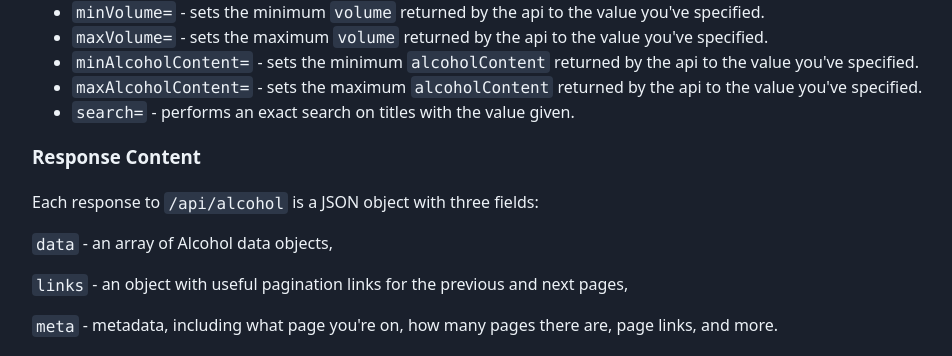
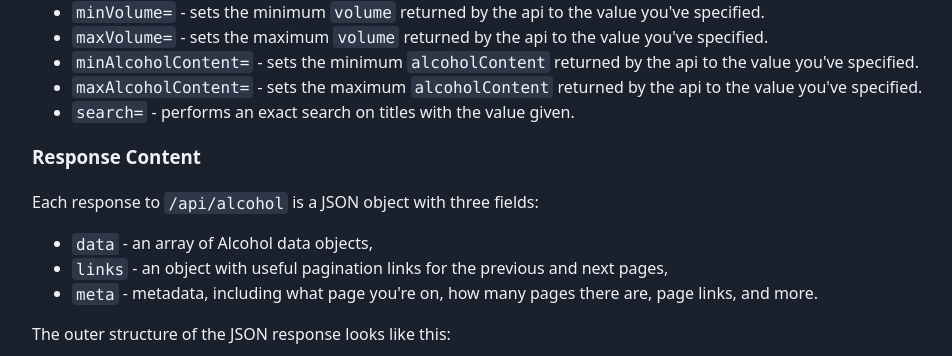
Before and after one commit to ryanennns/LCBOstats, a Laravel app: page / in a window 1280 px wide. Shown: the part 796-1152 px from the top of the page, without its empty margins (64-1016 px from the left). Run offline with Laravel 9, Linux system fonts and the light colour scheme; data that the repository does not hold is empty; parts of the project's set-up code (start-up, migrations or seed data) failed here and were passed over.

Commit message:
formatting

```diff
--- a/lcbo-rank-backend/resources/views/welcome.blade.php
+++ b/lcbo-rank-backend/resources/views/welcome.blade.php
@@ -404,7 +404,9 @@
 
         <h2>Using the API</h2>
 
-        <p>The root URL for accessing the LCBOstats alcohol database is <span class="font-mono">http://lcbostats.com/api/alcohol</span>.
+        <p>
+            The root URL for accessing the LCBOstats alcohol database is
+            <span class="font-mono">http://lcbostats.com/api/alcohol</span>.
         </p>
 
         <h3>Fetching by ID</h3>
@@ -422,7 +424,8 @@
             of the query you've ran.
         </p>
 
-        <p>All query parameters should be appended to <span class="font-mono">http://lcbostats.com/api/alcohol</span>.
+        <p>
+            All query parameters should be appended to <span class="font-mono">http://lcbostats.com/api/alcohol</span>.
         </p>
 
         <ul>
@@ -467,13 +470,18 @@
 
         <p>Each response to <span class="font-mono">/api/alcohol</span> is a JSON object with three fields:</p>
 
-        <p><span class="font-mono">data</span> - an array of Alcohol data objects,</p>
-        <p>
-            <span class="font-mono">links</span> - an object with useful pagination links for the previous and next
-            pages,
-        </p>
-        <p><span class="font-mono">meta</span> - metadata, including what page you're on, how many pages there are, page
-            links, and more.</p>
+        <ul>
+            <li><span class="font-mono">data</span> - an array of Alcohol data objects,</li>
+            <li>
+                <span class="font-mono">links</span> - an object with useful pagination links for the previous and next
+                pages,
+            </li>
+            <li>
+                <span class="font-mono">meta</span> - metadata, including what page you're on, how many pages there are,
+                page links, and more.
+            </li>
+        </ul>
+
         <p>The outer structure of the JSON response looks like this:</p>
 
         <div class="json-block font-mono" style="white-space: pre">{{$meta}}</div>
@@ -527,9 +535,11 @@
             <li>Time the price changed</li>
         </ul>
 
-        <p><b>LCBOstats stores an initial price change when a new product is saved to the database.</b>
+        <p>
+            <b>LCBOstats stores an initial price change when a new product is saved to the database.</b>
             This means that the earliest price change record for a given product is not actually a
-            change in price, but rather the creation of the item itself.</p>
+            change in price, but rather the creation of the item itself.
+        </p>
 
         Each price change request will return a JSON object structured as follows:
 
```
